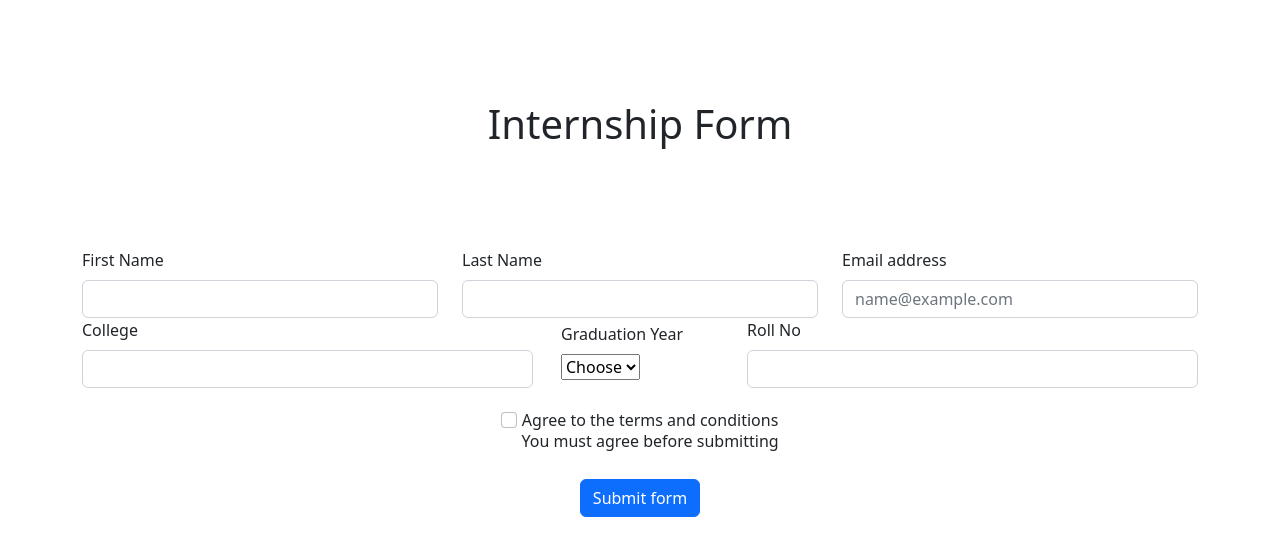
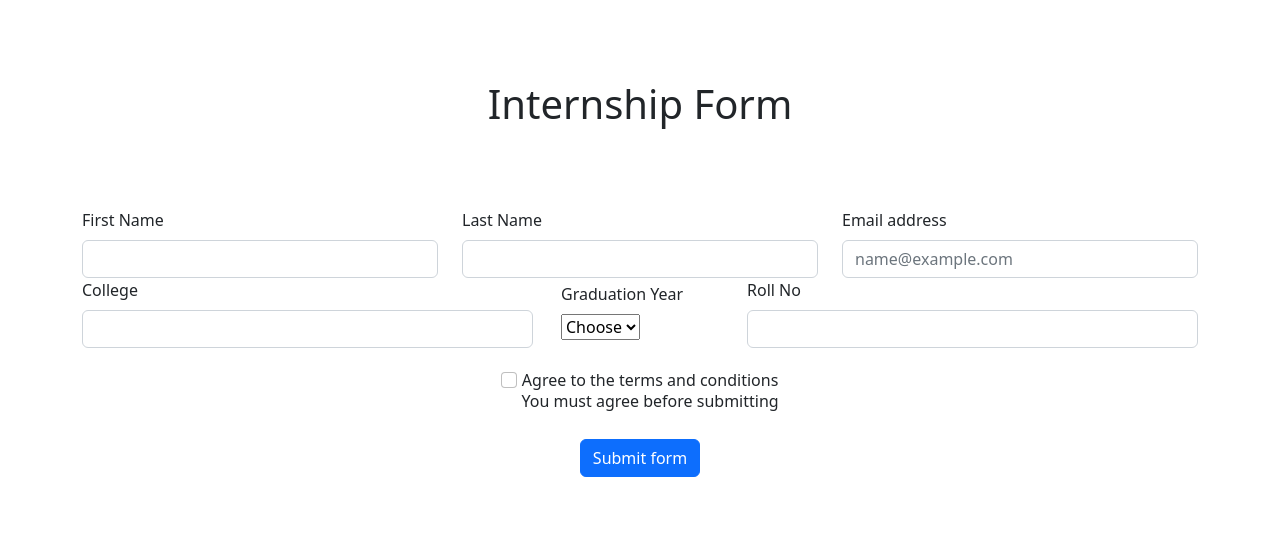
Before and after one commit to acciojob/bootstrap-form-easy-AmeyPank, a website: page index.html in a window 1280 px wide. Drawn offline with nearby package versions, Linux system fonts and the light colour scheme.

Commit message:
boot Strap form

```diff
--- a/index.html
+++ b/index.html
@@ -7,7 +7,7 @@
     <link href="https://cdn.jsdelivr.net/npm/bootstrap@5.2.3/dist/css/bootstrap.min.css" rel="stylesheet" integrity="sha384-rbsA2VBKQhggwzxH7pPCaAqO46MgnOM80zW1RWuH61DGLwZJEdK2Kadq2F9CUG65" crossorigin="anonymous">
   </head>
   <body>
-    <h1 class="header" style="text-align: center; margin: 100px;">Internship Form</h1>
+    <h1 class="header" style="text-align: center; margin: 80px;">Internship Form</h1>
 	<script src="https://cdn.jsdelivr.net/npm/bootstrap@5.2.3/dist/js/bootstrap.bundle.min.js" integrity="sha384-kenU1KFdBIe4zVF0s0G1M5b4hcpxyD9F7jL+jjXkk+Q2h455rYXK/7HAuoJl+0I4" crossorigin="anonymous"></script>
 
 	<div class="container">
```
Also changed, not shown: 1 other file.
